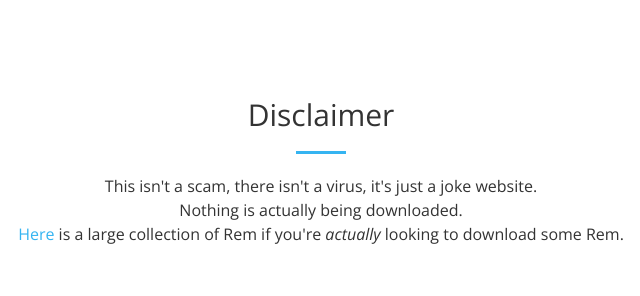
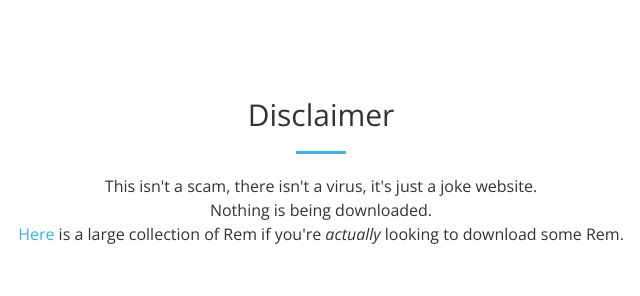
Before and after one commit to Eclmist/DownloadMoreRem, a website: page download.html in a window 1280 px wide. Shown: the part 802-1098 px from the top of the page, 319-959 px from the left. Drawn offline with nearby package versions, Linux system fonts and the light colour scheme.

Commit message:
typo change

```diff
--- a/download.html
+++ b/download.html
@@ -99,7 +99,7 @@
                     <hr class="primary">
                     <p>This isn't a scam, there isn't a virus, it's just a joke website.
                     <br>
-                    Nothing is actually being downloaded.
+                    Nothing is being downloaded.
                     <br>
                     <a href="http://imgur.com/a/jBrIW">Here</a>
                     is a large collection of Rem if you're <span style="font-style:italic;">actually</span>
```
